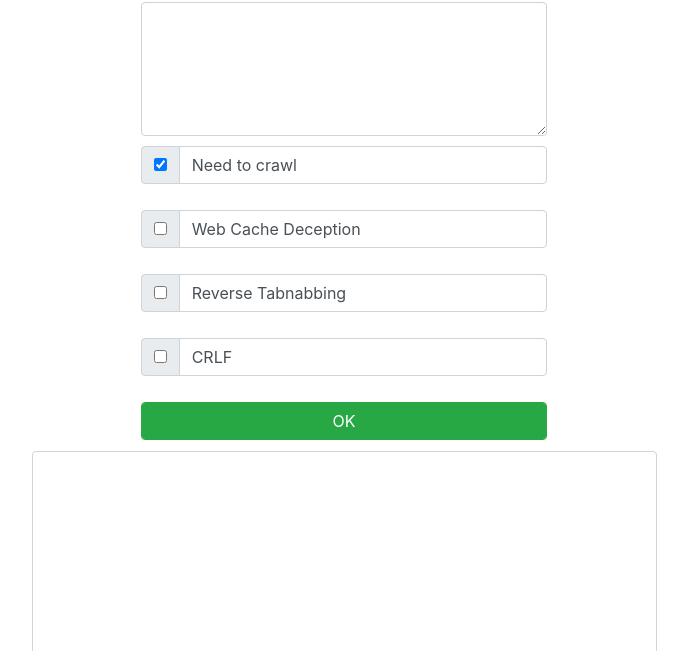
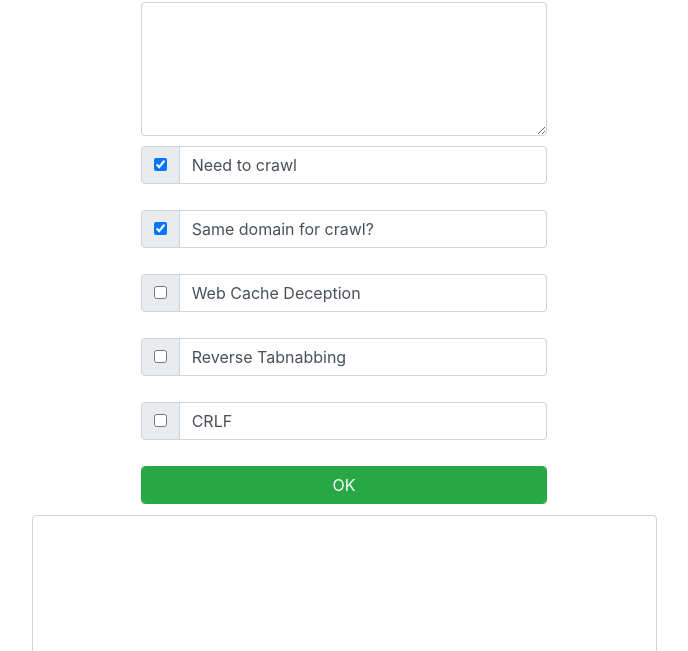
Before and after one commit to httpnotonly/YADAST-UI, a plain HTML site: page index.html in a window 1280 px wide. Shown: the part 149-800 px from the top of the page, without its empty margins (296-984 px from the left). Drawn offline with nearby package versions, Linux system fonts and the light colour scheme; no server answers.

Commit message:
+ same domain

```diff
--- a/index.html
+++ b/index.html
@@ -22,6 +22,7 @@
         target = document.getElementsByName("target")[0].value;
         targets = document.getElementsByName("targets")[0].value;
         need_crawl = document.getElementsByName("need_crawl")[0].checked;
+        same_domain = document.getElementsByName("same_domain")[0].checked;
         wcd = document.getElementsByName("wcd")[0].checked;
         reverse_tabnabbing = document.getElementsByName("reverse_tabnabbing")[0].checked;
         crlf = document.getElementsByName("crlf")[0].checked;
@@ -33,6 +34,7 @@
             "target": target,
             "targets": targets,
             "need_crawl": need_crawl,
+            "same_domain": same_domain,
             "wcd": wcd,
             "reverse_tabnabbing": reverse_tabnabbing,
             "crlf": crlf,
@@ -83,6 +85,19 @@
           </div>
         </div>
         <label class="form-control" for="need_crawl">Need to crawl</label>
+      </div>
+    </div>
+  </div>
+  <div class="row">
+    <div class="col-md-4"></div>
+    <div class="col-md-4">
+      <div class="input-group mb-3">
+        <div class="input-group-prepend">
+          <div class="input-group-text">
+            <input type="checkbox" name="same_domain" checked="true">
+          </div>
+        </div>
+        <label class="form-control" for="same_domain">Same domain for crawl?</label>
       </div>
     </div>
   </div>
```
